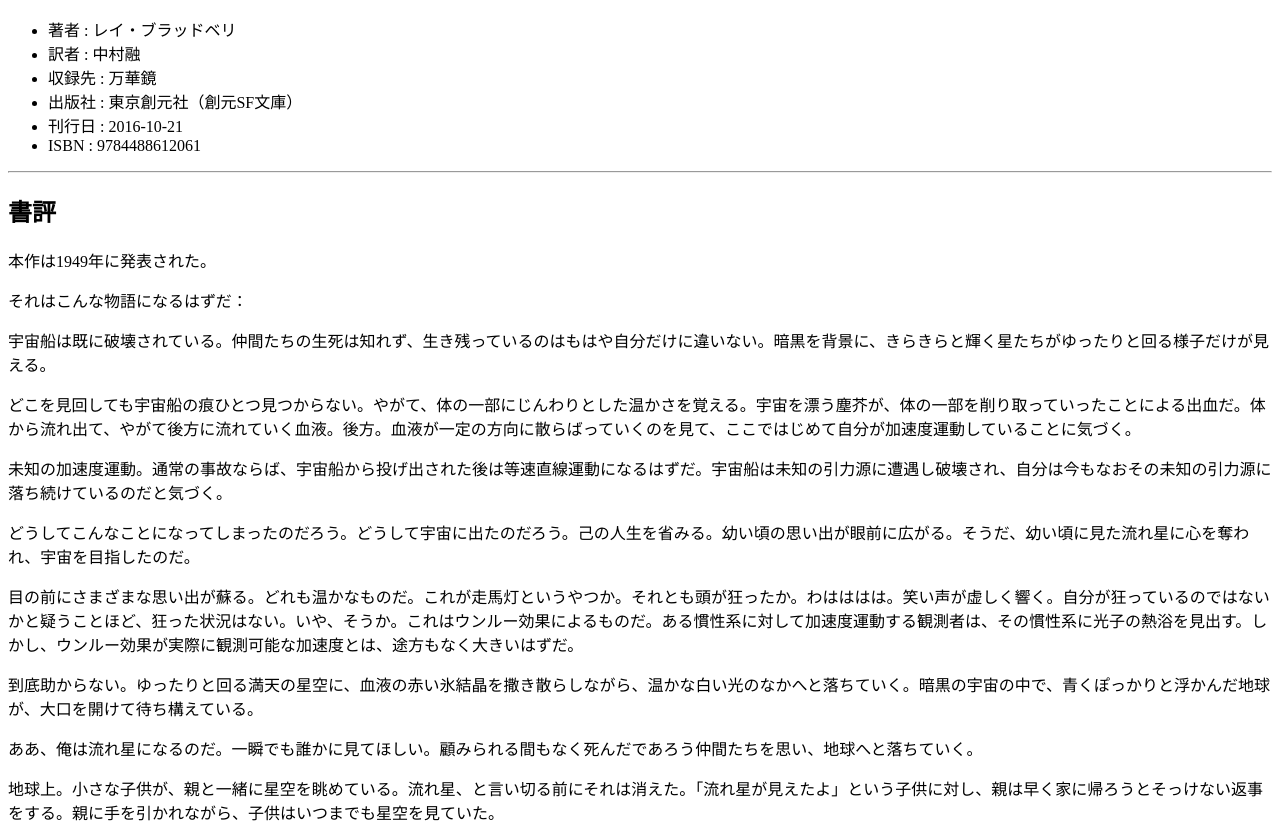
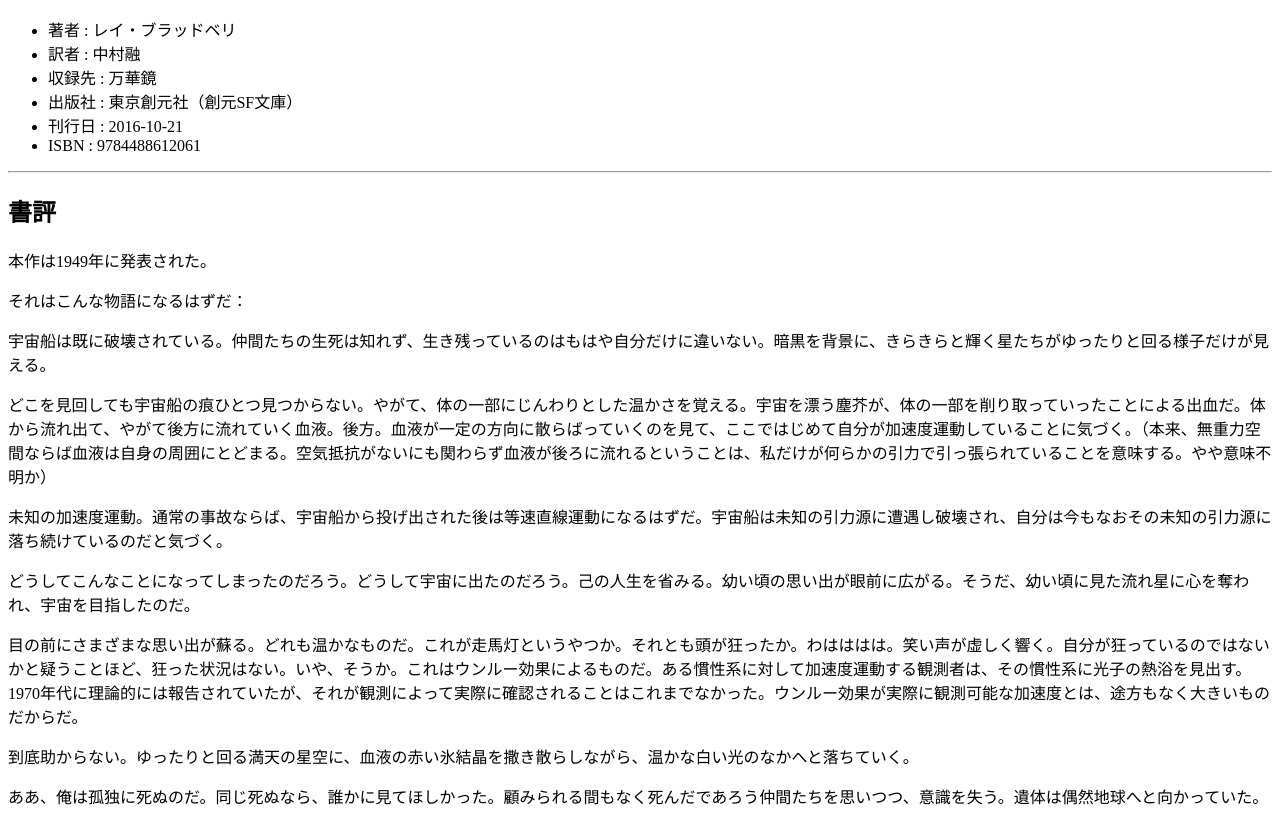
Before and after one commit to ShiyuuShimo/sf-promenade.github.io, a plain HTML site: page reviews/review_kaleidoscope.html in a window 1280 px wide. Shown: the part 127-948 px from the top of the page. Drawn offline with Linux system fonts and the light colour scheme.

Commit message:
revise text

```diff
--- a/reviews/review_kaleidoscope.html
+++ b/reviews/review_kaleidoscope.html
@@ -12,7 +12,7 @@
 
 		<base href="https://shiyuushimo.github.io/sf-promenade.github.io/">
 
-		<title>SF游歩道</title>
+		<title>万華鏡 | SF游歩道</title>
 
 	</head>
 
@@ -48,7 +48,7 @@
 		</p>
 
 		<p>
-			どこを見回しても宇宙船の痕ひとつ見つからない。やがて、体の一部にじんわりとした温かさを覚える。宇宙を漂う塵芥が、体の一部を削り取っていったことによる出血だ。体から流れ出て、やがて後方に流れていく血液。後方。血液が一定の方向に散らばっていくのを見て、ここではじめて自分が加速度運動していることに気づく。
+			どこを見回しても宇宙船の痕ひとつ見つからない。やがて、体の一部にじんわりとした温かさを覚える。宇宙を漂う塵芥が、体の一部を削り取っていったことによる出血だ。体から流れ出て、やがて後方に流れていく血液。後方。血液が一定の方向に散らばっていくのを見て、ここではじめて自分が加速度運動していることに気づく。（本来、無重力空間ならば血液は自身の周囲にとどまる。空気抵抗がないにも関わらず血液が後ろに流れるということは、私だけが何らかの引力で引っ張られていることを意味する。やや意味不明か）
 		</p>
 
 		<p>
@@ -60,15 +60,15 @@
 		</p>
 
 		<p>
-			目の前にさまざまな思い出が蘇る。どれも温かなものだ。これが走馬灯というやつか。それとも頭が狂ったか。わはははは。笑い声が虚しく響く。自分が狂っているのではないかと疑うことほど、狂った状況はない。いや、そうか。これはウンルー効果によるものだ。ある慣性系に対して加速度運動する観測者は、その慣性系に光子の熱浴を見出す。しかし、ウンルー効果が実際に観測可能な加速度とは、途方もなく大きいはずだ。
+			目の前にさまざまな思い出が蘇る。どれも温かなものだ。これが走馬灯というやつか。それとも頭が狂ったか。わはははは。笑い声が虚しく響く。自分が狂っているのではないかと疑うことほど、狂った状況はない。いや、そうか。これはウンルー効果によるものだ。ある慣性系に対して加速度運動する観測者は、その慣性系に光子の熱浴を見出す。1970年代に理論的には報告されていたが、それが観測によって実際に確認されることはこれまでなかった。ウンルー効果が実際に観測可能な加速度とは、途方もなく大きいものだからだ。
 		</p>
 
 		<p>
-			到底助からない。ゆったりと回る満天の星空に、血液の赤い氷結晶を撒き散らしながら、温かな白い光のなかへと落ちていく。暗黒の宇宙の中で、青くぽっかりと浮かんだ地球が、大口を開けて待ち構えている。
+			到底助からない。ゆったりと回る満天の星空に、血液の赤い氷結晶を撒き散らしながら、温かな白い光のなかへと落ちていく。
 		</p>
 
 		<p>
-			ああ、俺は流れ星になるのだ。一瞬でも誰かに見てほしい。顧みられる間もなく死んだであろう仲間たちを思い、地球へと落ちていく。
+			ああ、俺は孤独に死ぬのだ。同じ死ぬなら、誰かに見てほしかった。顧みられる間もなく死んだであろう仲間たちを思いつつ、意識を失う。遺体は偶然地球へと向かっていた。
 		</p>
 
 		<p>
```
